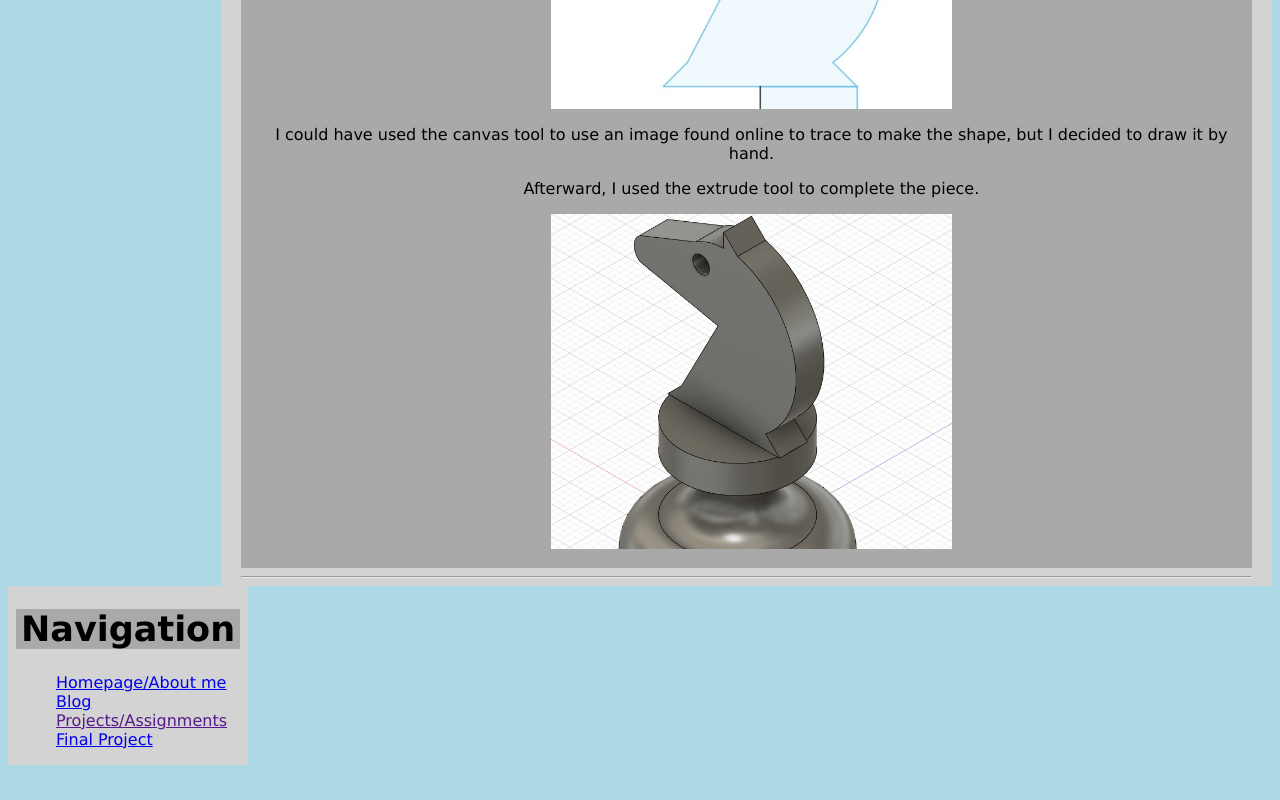
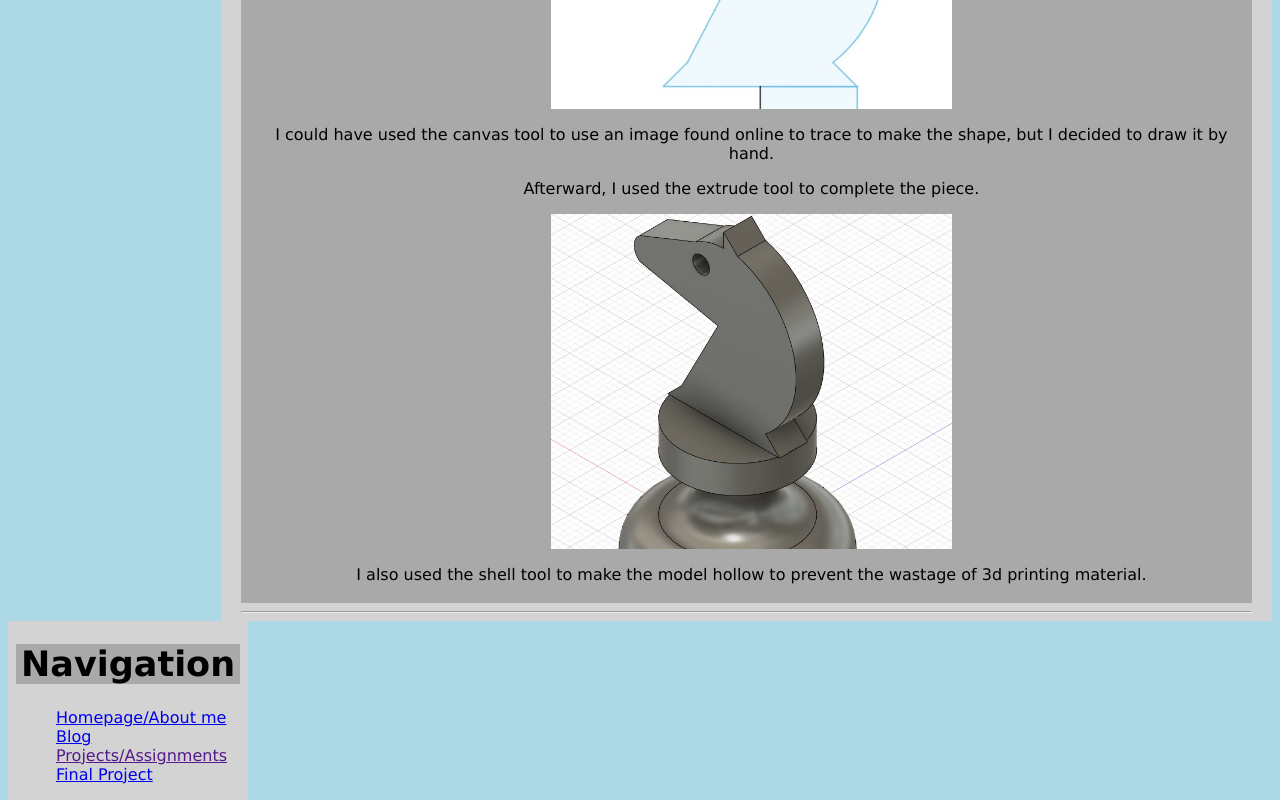
Before and after one commit to spehan1709/dfab22, a plain HTML site: page projectcad2.html in a window 1280 px wide. Shown: the part 4972-5772 px from the top of the page. Before the commit the page ends 5737 px from the top, so only its background shows below. Drawn offline with Linux system fonts and the light colour scheme.

Commit message:
Update projectcad2.html

```diff
--- a/projectcad2.html
+++ b/projectcad2.html
@@ -48,7 +48,7 @@
                 <p>I could have used the canvas tool to use an image found online to trace to make the shape, but I decided to draw it by hand.</p>
                 <p>Afterward, I used the extrude tool to complete the piece.</p>
                 <img src="images/chesspiece4.jpg" width="40%" height="auto">
-                <P></P>
+                <P>I also used the shell tool to make the model hollow to prevent the wastage of 3d printing material.</P>
             </div>
             <hr>
             <!--end of weekly blog template, each divided by <hr>.-->
```
